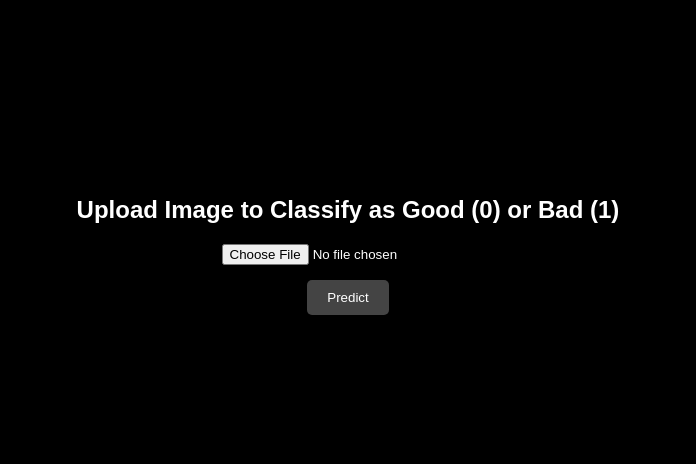
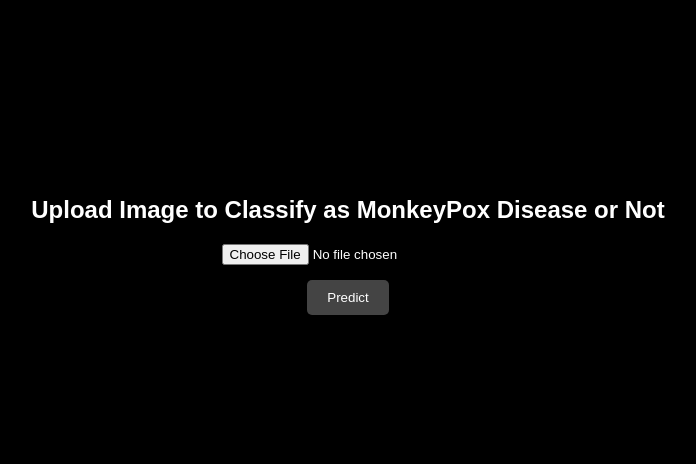
Before and after one commit to Ch-Usama096/Master-Degree, a Flask app: page / in a window 1280 px wide. Shown: the part 142-606 px from the top of the page, without its empty margins (292-988 px from the left). Run offline with Flask 3, Linux system fonts and the light colour scheme.

Commit message:
Deep Learning Project

```diff
--- a/Advance-DeepLearning/main.py
+++ b/Advance-DeepLearning/main.py
@@ -38,7 +38,6 @@ def predict():
 
     prediction = model.predict(img_array)
     result = int(np.round(prediction[0][0]))  # assuming binary output
-    print(result)
     return jsonify({'prediction': result})
 
 
--- a/Advance-DeepLearning/templates/index.html
+++ b/Advance-DeepLearning/templates/index.html
@@ -50,7 +50,7 @@
     </style>
 </head>
 <body>
-    <h2>Upload Image to Classify as Good (0) or Bad (1)</h2>
+    <h2>Upload Image to Classify as MonkeyPox Disease or Not</h2>
     <form id="upload-form" enctype="multipart/form-data">
         <input type="file" name="image" id="image-input" required>
         <button type="submit">Predict</button>
@@ -72,7 +72,7 @@
                 body: formData
             });
             const data = await res.json();
-            resultText.textContent = "Prediction: " + (data.prediction === 0 ? "Good (0)" : "Bad (1)");
+            resultText.textContent = "Prediction: " + (data.prediction === 0 ? "Not MonkeyPx Disease Detected" : "MonkeyPox Disease Detected");
         };
     </script>
 </body>
```
